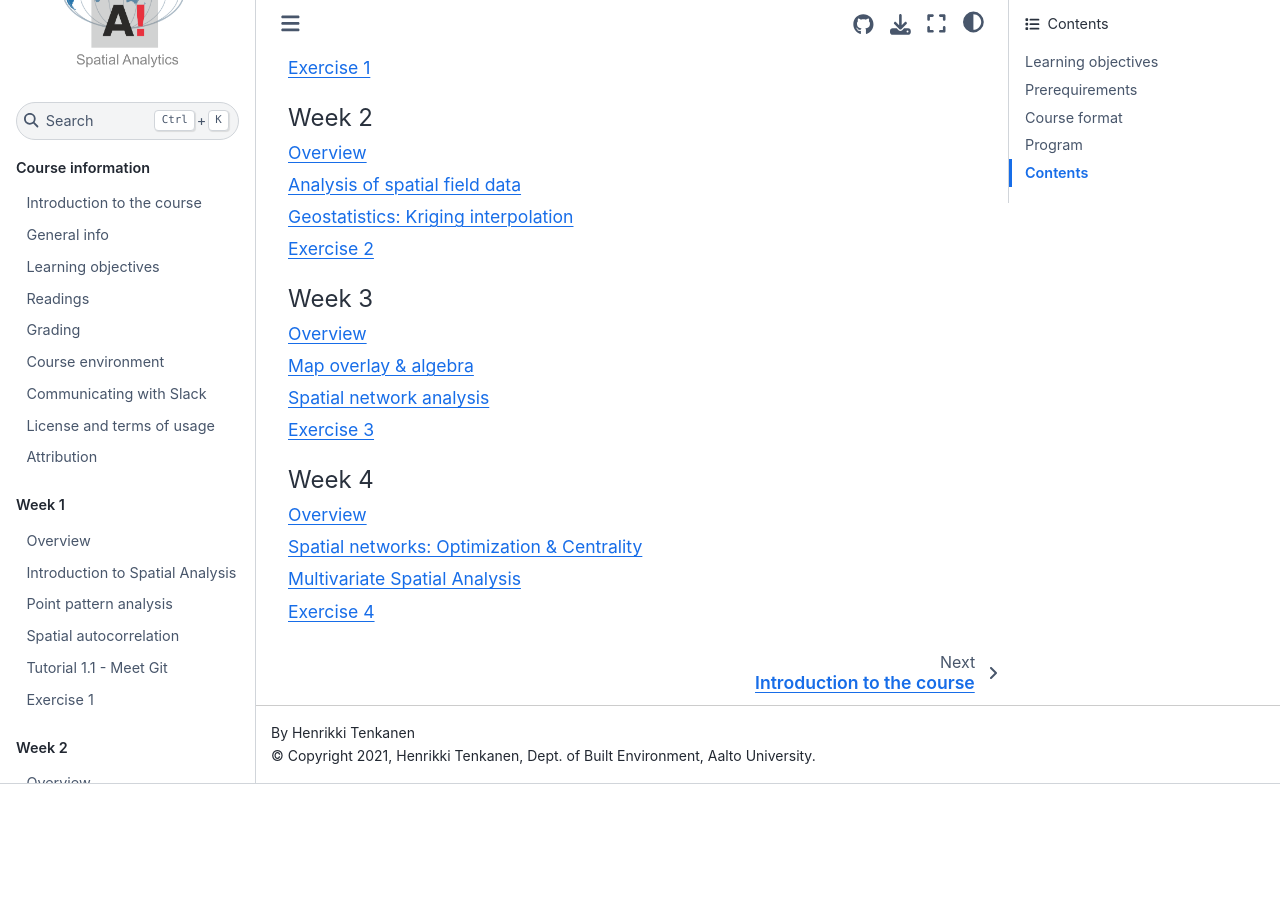
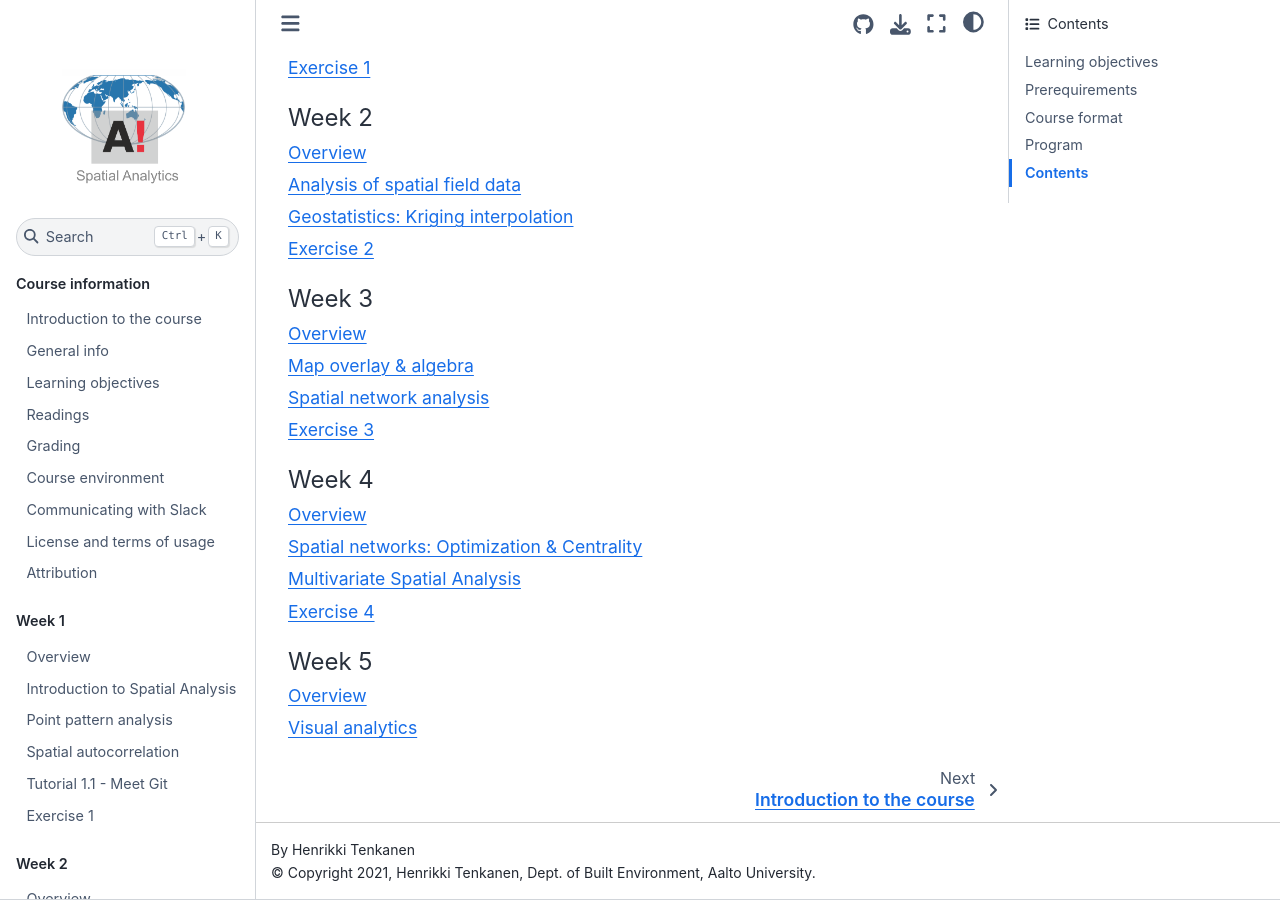
Before and after one commit to AaltoGIS/Spatial-Analytics, a Sphinx documentation site: the page built from source/index.rst, in a window 1280 px wide and 900 px high, scrolled down 4151 px. Built offline with Sphinx 7.4.7 and the Sphinx Book theme 1.1.4, drawn with Linux system fonts in a browser that asks for light colours; pages that are not in the unit, such as notebooks, are missing from menus; before the commit the page ends 4935 px from its top, so only the background shows below that.

Commit message:
Add Lesson for Visual analytics

```diff
--- a/source/index.rst
+++ b/source/index.rst
@@ -181,3 +181,10 @@
     lessons/L4/spatial-network-optimization-centrality
     lessons/L4/multivariate-spatial-analysis
     lessons/L4/exercise-4
+
+.. toctree::
+    :maxdepth: 1
+    :caption: Week 5
+
+    lessons/L5/overview
+    lessons/L5/visual-analytics
--- /dev/null
+++ b/source/lessons/L5/visual-analytics.rst
@@ -0,0 +1,6 @@
+Visual analytics
+================
+
+.. raw:: html
+
+    <iframe src="https://docs.google.com/presentation/d/e/2PACX-1vT_ZftnWLBdfjk-BwxFe_NjESbMLwSuX107R8uLPt5XOXpus3cD_t45rGYR_Nx-Ojx-unEi3VNK1IGt/embed?start=false&loop=false&delayms=3000" frameborder="0" width="700" height="420" allowfullscreen="true" mozallowfullscreen="true" webkitallowfullscreen="true"></iframe>
```
Also changed, not shown: source/lessons/L5/overview.rst (added, +12 -0 lines).
